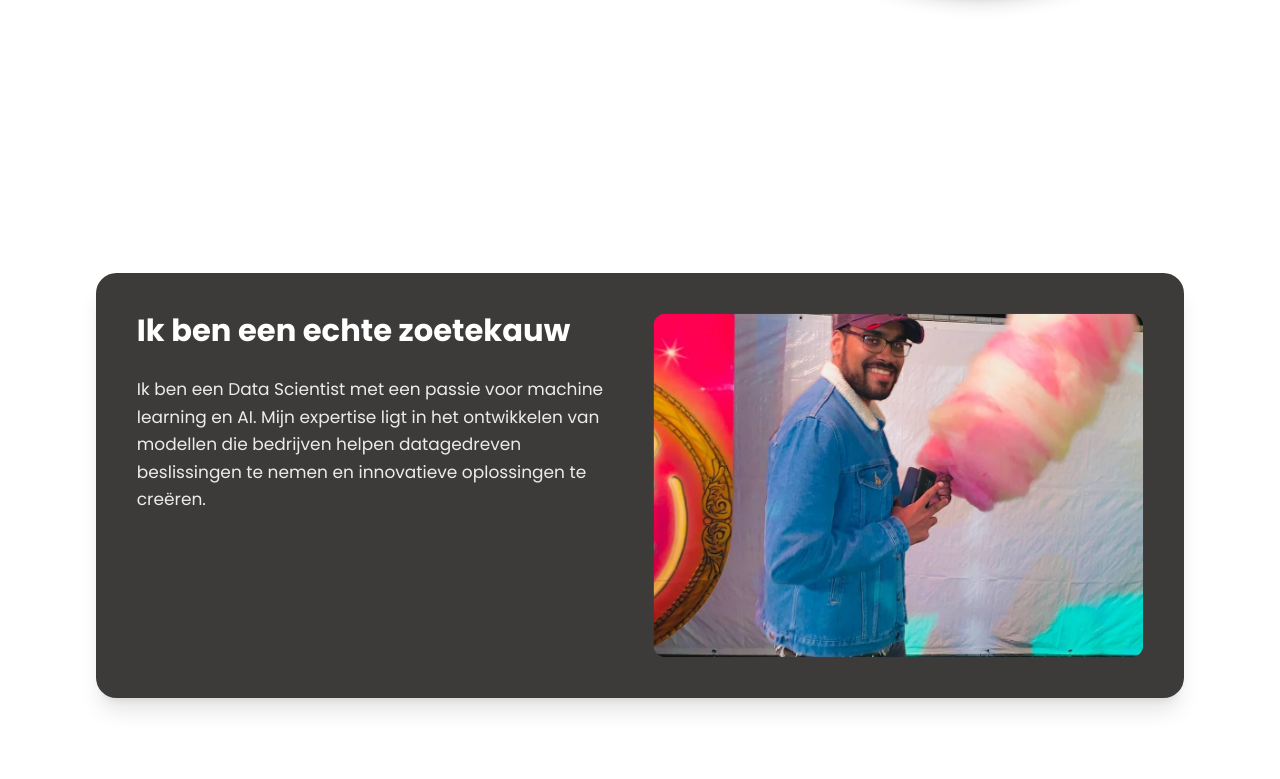
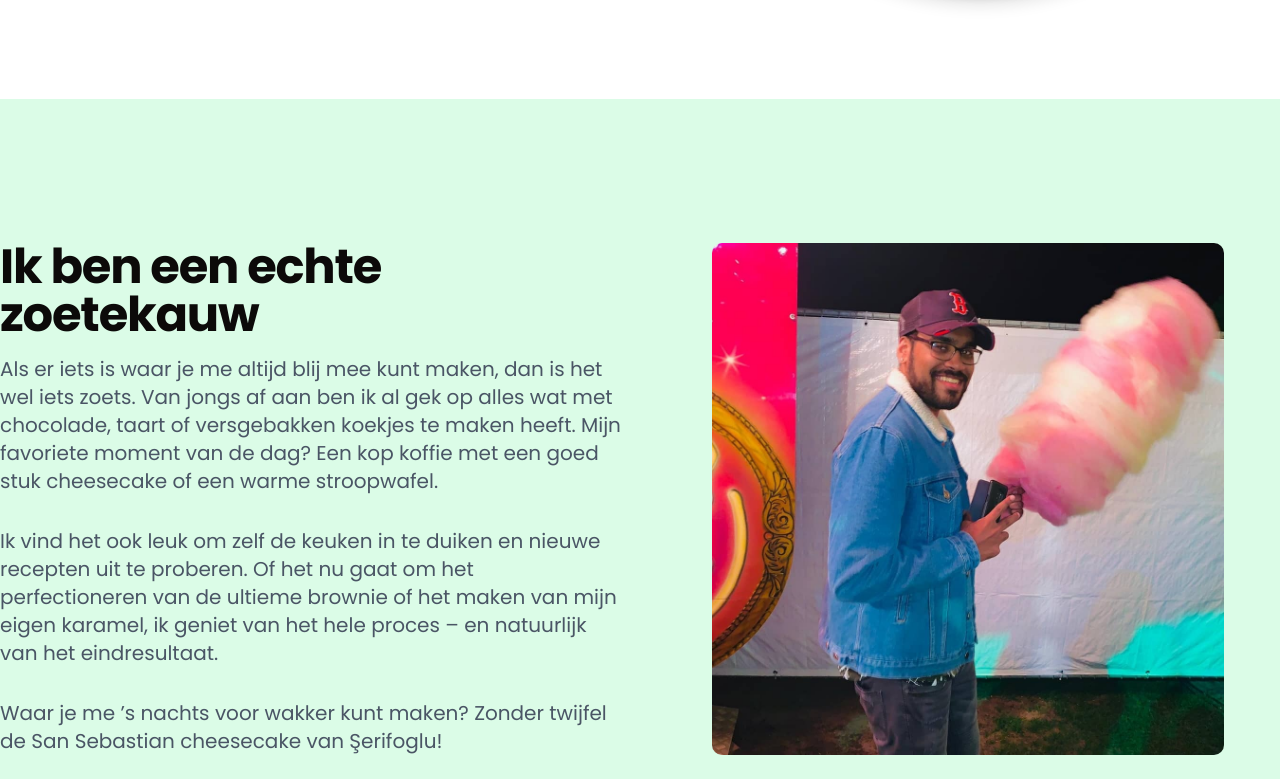
Before and after one commit to IsmailYaman/ajeethmuthu, a Next.js app: page / in a window 1280 px wide. Shown: the part 1501-2280 px from the top of the page. Built offline with nearby package versions, Linux system fonts and the light colour scheme.

Commit message:
Refactor About component: consolidate props, remove AboutCard, and enhance layout structure

```diff
--- a/app/components/About/About.tsx
+++ b/app/components/About/About.tsx
@@ -1,35 +1,106 @@
-"use client";
+import React from 'react';
+import Image from 'next/image';
 
-import React, { useRef } from "react";
-import { useScroll } from "framer-motion";
-import { about } from "@/app/data/data";
-import AboutCard from "./AboutCard";
+export interface AboutData {
+  title: string;
+  description: string;
+  image: string;
+}
 
-const About: React.FC = () => {
-	const container = useRef<HTMLDivElement>(null);
-	const { scrollYProgress } = useScroll({
-		target: container,
-		offset: ["start start", "end end"],
-	});
-	return (
-		<section id="about" className="relative">
-			<div ref={container} className="h-[400vh] relative">
-				{about.map((item, i) => {
-					const targetScale = 1 - (about.length - i) * 0.05;
-					return (
-						<AboutCard
-							key={item.title}
-							item={item}
-							i={i}
-							progress={scrollYProgress}
-							range={[i * 0.25, 1]}
-							targetScale={targetScale}
-						/>
-					);
-				})}
-			</div>
-		</section>
-	);
+interface AboutProps {
+  data: AboutData;
+  imageFirst?: boolean;
+  containerClassName?: string;
+  textContainerClassName?: string;
+  imageContainerClassName?: string;
+  titleClassName?: string;
+  descriptionClassName?: string;
+  imageClassName?: string;
+  // These props are here to match your existing structure but not used
+  title: string;
+  description: string;
+  imageSrc: string;
+  imageAlt: string;
+}
+
+const About: React.FC<AboutProps> = ({
+  data,
+  imageFirst = false,
+  containerClassName = "",
+  textContainerClassName = "",
+  imageContainerClassName = "",
+  titleClassName = "",
+  descriptionClassName = "",
+  imageClassName = "",
+  // Unused props
+  title: _,
+  description: __,
+  imageSrc: ___,
+  imageAlt: ____,
+}) => {
+  // Default classes for each element
+  const defaultContainerClass = "flex flex-col md:flex-row w-full gap-8 h-screen py-12";
+  const defaultTextContainerClass = "flex flex-col justify-center space-y-4 md:w-1/2";
+  const defaultImageContainerClass = "flex justify-center items-center md:w-1/2";
+  const defaultTitleClass = "text-3xl md:text-4xl lg:text-5xl font-bold tracking-tight";
+  const defaultDescriptionClass = "text-lg md:text-xl text-gray-600";
+  const defaultImageClass = "rounded-lg object-cover w-full h-auto max-w-lg";
+
+  // Combine default and custom classes
+  const combinedContainerClass = `${defaultContainerClass} ${containerClassName}`;
+  const combinedTextContainerClass = `${defaultTextContainerClass} ${textContainerClassName}`;
+  const combinedImageContainerClass = `${defaultImageContainerClass} ${imageContainerClassName}`;
+  const combinedTitleClass = `${defaultTitleClass} ${titleClassName}`;
+  const combinedDescriptionClass = `${defaultDescriptionClass} ${descriptionClassName}`;
+  const combinedImageClass = `${defaultImageClass} ${imageClassName}`;
+
+  // Function to split text into paragraphs
+  const renderParagraphs = (text: string) => {
+    return text.split('\n\n').map((paragraph, index) => (
+      <p key={index} className={`${combinedDescriptionClass} ${index > 0 ? 'mt-4' : ''}`}>
+        {paragraph}
+      </p>
+    ));
+  };
+
+  // Create text content section
+  const textContent = (
+    <div className={combinedTextContainerClass}>
+      <h2 className={combinedTitleClass}>{data.title}</h2>
+      {renderParagraphs(data.description)}
+    </div>
+  );
+
+
+
+  // Create image section
+  const imageContent = (
+    <div className={combinedImageContainerClass}>
+      <Image
+        src={data.image}
+        alt={data.title}
+        width={600}
+        height={400}
+        className={combinedImageClass}
+      />
+    </div>
+  );
+
+  return (
+    <div className={combinedContainerClass}>
+      {imageFirst ? (
+        <>
+          {imageContent}
+          {textContent}
+        </>
+      ) : (
+        <>
+          {textContent}
+          {imageContent}
+        </>
+      )}
+    </div>
+  );
 };
 
 export default About;
--- a/app/components/About/AboutCard.tsx
+++ /dev/null
@@ -1,96 +0,0 @@
-import React, { useRef } from "react";
-import { motion, useTransform } from "framer-motion";
-import Image from "next/image";
-import { About } from "@/app/types/data";
-
-interface AboutCardProps {
-  item: About;
-  i: number;
-  progress: any;
-  range: number[];
-  targetScale: number;
-
-}
-
-const AboutCard: React.FC<AboutCardProps> = ({ item, i, progress, range, targetScale }) => {
-  const container = useRef<HTMLDivElement>(null);
-
-  const slideInFromLeft = {
-    hidden: { x: "-50px", opacity: 0 },
-    visible: {
-      x: 0,
-      opacity: 1,
-      transition: {
-        type: "spring",
-        stiffness: 200,
-        damping: 50,
-      },
-    },
-  };
-
-  const scale = useTransform(progress, range, [1, targetScale]);
-
-  return (
-    <div ref={container} className="h-screen flex items-center justify-center sticky top-0">
-      <motion.div
-        style={{
-          scale,
-          top: `calc(3vh + ${i * 25}px)`,
-        }}
-        className="
-          flex flex-col relative
-          w-full max-w-7xl
-          h-[700px] sm:h-[500px]
-          rounded-3xl p-6 sm:p-8 md:p-12
-          bg-stone-950/80
-          shadow-xl backdrop-blur-sm
-          origin-top
-          transition-colors duration-300
-          hover:from-primary/ hover:to-primary
-        "
-      >
-        <div className="flex flex-col md:flex-row gap-8 h-full">
-          <div className="space-y-4 sm:space-y-6 md:space-y-8 md:w-1/2">
-            <div className="space-y-2 sm:space-y-3">
-              <motion.h2
-                initial="hidden"
-                animate="visible"
-                variants={slideInFromLeft}
-                className="text-2xl sm:text-3xl md:text-4xl font-bold text-white"
-              >
-                {item.title}
-              </motion.h2>
-            </div>
-
-            <motion.div
-              initial="hidden"
-              animate="visible"
-              variants={slideInFromLeft}
-              className="space-y-4 sm:space-y-6"
-            >
-              <p className="text-base sm:text-lg md:text-xl text-white/90 leading-relaxed">
-                {item.description}
-              </p>
-            </motion.div>
-          </div>
-
-          <motion.div
-            initial="hidden"
-            animate="visible"
-            variants={slideInFromLeft}
-            className="md:w-1/2 relative h-48 md:h-full rounded-xl overflow-hidden"
-          >
-            <Image
-              src={item.image}
-              alt={item.title}
-              fill
-              className="object-cover"
-            />
-          </motion.div>
-        </div>
-      </motion.div>
-    </div>
-  );
-};
-
-export default AboutCard;
--- a/app/data/data.tsx
+++ b/app/data/data.tsx
@@ -1,56 +1,55 @@
 import { Intro, ContactContent, ExperienceContent, ExpertiseContent, NavigationContent, About } from "../types/data";
-
 
 export const intro: Intro = {
 	greeting: "Hi, Ajeeth hier",
 	introduction: "Ik ben een",
 	profession: ["Data Scientist", "Data Steward", "Business Analist", "Informatie Analist"],
-    description: "Met passie voor machine learning en AI, transformeer ik complexe data in waardevolle inzichten. Mijn expertise ligt in het ontwikkelen van modellen die bedrijven helpen datagedreven beslissingen te nemen en innovatieve oplossingen te creëren.",
+	description:
+		"Met passie voor machine learning en AI, transformeer ik complexe data in waardevolle inzichten. Mijn expertise ligt in het ontwikkelen van modellen die bedrijven helpen datagedreven beslissingen te nemen en innovatieve oplossingen te creëren.",
 	socialLinks: [
 		{
 			name: "LinkedIn",
 			url: "https://linkedin.com/in/yourusername",
-        isPrimary: true
+			isPrimary: true,
 		},
 		{
 			name: "Contact",
 			url: "#contact",
-        isPrimary: false
-      }
-    ]
+			isPrimary: false,
+		},
+	],
 };
 export const about: About[] = [
 	{
 		title: "Ik ben een echte zoetekauw",
-        description: "Ik ben een Data Scientist met een passie voor machine learning en AI. Mijn expertise ligt in het ontwikkelen van modellen die bedrijven helpen datagedreven beslissingen te nemen en innovatieve oplossingen te creëren.",
-        image: "/img/overmij1.jpg"
+		description: `Als er iets is waar je me altijd blij mee kunt maken, dan is het wel iets zoets. Van jongs af aan ben ik al gek op alles wat met chocolade, taart of versgebakken koekjes te maken heeft. Mijn favoriete moment van de dag? Een kop koffie met een goed stuk cheesecake of een warme stroopwafel. \n\nIk vind het ook leuk om zelf de keuken in te duiken en nieuwe recepten uit te proberen. Of het nu gaat om het perfectioneren van de ultieme brownie of het maken van mijn eigen karamel, ik geniet van het hele proces – en natuurlijk van het eindresultaat. \n\nWaar je me ’s nachts voor wakker kunt maken? Zonder twijfel de San Sebastian cheesecake van Şerifoglu!`,
+		image: "/img/overmij1.jpg",
 	},
 	{
 		title: "Ik ben een plasmadonor",
-        description: "Ik ben een Data Scientist met een passie voor machine learning en AI. Mijn expertise ligt in het ontwikkelen van modellen die bedrijven helpen datagedreven beslissingen te nemen en innovatieve oplossingen te creëren.",
-        image: "/img/overmij2.jpg"
+		description:
+			"Bloedplasma doneren is iets waar ik bewust voor heb gekozen, omdat ik graag een steentje bijdraag aan de gezondheid van anderen. Met een kleine moeite kan ik levens redden en mensen helpen die afhankelijk zijn van medicijnen op basis van plasma. Het mooie is dat mijn lichaam het plasma zelf weer aanvult, waardoor ik regelmatig kan doneren zonder dat het me iets kost – behalve een klein beetje tijd. \n\nElke donatie voelt als een waardevolle bijdrage, en het geeft me een goed gevoel om te weten dat mijn plasma wordt gebruikt voor mensen met afweerstoornissen, bloedziekten of ernstige brandwonden. Het is een kleine daad met een grote impact.",
+		image: "/img/overmij2.jpg",
 	},
 	{
 		title: "Ik hou van reizen",
-        description: "Ik ben een Data Scientist met een passie voor machine learning en AI. Mijn expertise ligt in het ontwikkelen van modellen die bedrijven helpen datagedreven beslissingen te nemen en innovatieve oplossingen te creëren.",
-        image: "/img/overmij3.jpg"
+		description:
+			"Nieuwe plekken ontdekken, andere culturen ervaren en even loskomen van de dagelijkse routine – dat is waarom ik van reizen hou. Of het nu gaat om een stedentrip naar een bruisende metropool of een rustige vakantie in de natuur, ik geniet van de vrijheid en het avontuur dat reizen met zich meebrengt. \n\nElke reis brengt iets unieks met zich mee. De ene keer proef ik lokale gerechten op een markt in een onbekende stad, de andere keer bewonder ik adembenemende landschappen die ik alleen van foto’s kende. Reizen verruimt mijn blik en laat me telkens weer nieuwe perspectieven ontdekken. \n\nMijn favoriete bestemmingen zijn die waar cultuur, natuur en gastronomie samenkomen. Of ik nu door smalle straatjes in een historisch centrum wandel of een zonsopgang bewonder vanaf een bergtop, het zijn die momenten die het reizen zo speciaal maken.",
+		image: "/img/overmij3.jpg",
 	},
-
-
 ];
-
 
 export const navigation: NavigationContent = {
 	logo: {
 		text: "Ajeeth",
-      highlight: "Muthu"
+		highlight: "Muthu",
 	},
 	links: [
 		{ name: "Over mij", href: "#over-mij" },
 		{ name: "Ervaring", href: "#ervaring" },
 		{ name: "Expertise", href: "#expertise" },
-      { name: "Contact", href: "#contact" }
-    ]
+		{ name: "Contact", href: "#contact" },
+	],
 };
 
 export const experience: ExperienceContent = {
@@ -58,48 +57,52 @@ export const intro: Intro = {
 		{
 			title: "VMBO Kader Handel & Administratie",
 			company: "Veurs Voorburg College",
-                description: "Tijdens mijn tijd op het Veurs Voorburg College heb ik een breed scala aan administratieve vaardigheden ontwikkeld. Ik heb praktische ervaring opgedaan in het beheren en opstellen van zakelijke documenten (pakbon, vrachtbrief, etc), het organiseren van voorraad, en het opstellen van financiële overzichten. Deze taken hebben mij inzicht gegeven in de basisprincipes van bedrijfsadministratie",
-                year: "2010"
+			description:
+				"Tijdens mijn tijd op het Veurs Voorburg College heb ik een breed scala aan administratieve vaardigheden ontwikkeld. Ik heb praktische ervaring opgedaan in het beheren en opstellen van zakelijke documenten (pakbon, vrachtbrief, etc), het organiseren van voorraad, en het opstellen van financiële overzichten. Deze taken hebben mij inzicht gegeven in de basisprincipes van bedrijfsadministratie",
+			year: "2010",
 		},
 		{
 			title: "MBO 4 Applicatieontwikkelaar",
 			company: "ROC Mondriaan",
-                description:"Mijn opleiding aan het ROC Mondriaan heeft me voorzien van een solide basis in zowel front-end als back-end ontwikkeling. Gedurende de opleiding heb ik het volledige proces doorlopen, van het initiële idee (van de klant) tot de uiteindelijke website. Dit proces bestond niet alleen uit het bouwen en opmaken van webpagina’s maar ook het modelleren en opzetten van databases. Daarnaast heb ik gewerkt met diverse programmeer- talen, waaronder HTML5, CSS3, JavaScript, PHP en SQL.",
-                year: "2015"
+			description:
+				"Mijn opleiding aan het ROC Mondriaan heeft me voorzien van een solide basis in zowel front-end als back-end ontwikkeling. Gedurende de opleiding heb ik het volledige proces doorlopen, van het initiële idee (van de klant) tot de uiteindelijke website. Dit proces bestond niet alleen uit het bouwen en opmaken van webpagina’s maar ook het modelleren en opzetten van databases. Daarnaast heb ik gewerkt met diverse programmeer- talen, waaronder HTML5, CSS3, JavaScript, PHP en SQL.",
+			year: "2015",
 		},
 		{
 			title: "Stage als Applicatieontwikkelaar",
 			company: "Armand IT Services",
-                description:"Tijdens mijn stage bij Armand IT Services speelde ik een leidende rol als projectleider in een team van mede-stagiairs. Samen hebben we meerdere websites ontwikkeld met HTML5, CSS3, JavaScript, PHP en WordPress. Een van deze websites was intern gericht op het bijhouden van de uren van medewerkers. Daarnaast heb ik bijgedragen aan het oplossen van digitale vraagstukken voor klanten en heb ik ondersteuning geboden bij de reparatie van computers, laptops en mobiele telefoons.",
-                year: "2017"
+			description:
+				"Tijdens mijn stage bij Armand IT Services speelde ik een leidende rol als projectleider in een team van mede-stagiairs. Samen hebben we meerdere websites ontwikkeld met HTML5, CSS3, JavaScript, PHP en WordPress. Een van deze websites was intern gericht op het bijhouden van de uren van medewerkers. Daarnaast heb ik bijgedragen aan het oplossen van digitale vraagstukken voor klanten en heb ik ondersteuning geboden bij de reparatie van computers, laptops en mobiele telefoons.",
+			year: "2017",
 		},
 		{
 			title: "Stage als Applicatieontwikkelaar",
 			company: "Installatietechniek Haaglanden",
-                description: "Bij Installatietechniek Haaglanden lag mijn focus voornamelijk op webontwikkeling en IT-ondersteuning. Ik heb een concept ontwikkeld voor de website van Installatietechniek Haaglanden en een prototype website voor voorraadbeheer. Deze websites heb ik gebouwd met behulp van HTML5, CSS3, JavaScript, PHP en WordPress. Daarnaast fungeerde ik als het aanspreekpunt voor IT-vraagstukken binnen het bedrijf en bood ik ondersteuning bij incidentele IT-problemen.",
-                year: "2017"
+			description:
+				"Bij Installatietechniek Haaglanden lag mijn focus voornamelijk op webontwikkeling en IT-ondersteuning. Ik heb een concept ontwikkeld voor de website van Installatietechniek Haaglanden en een prototype website voor voorraadbeheer. Deze websites heb ik gebouwd met behulp van HTML5, CSS3, JavaScript, PHP en WordPress. Daarnaast fungeerde ik als het aanspreekpunt voor IT-vraagstukken binnen het bedrijf en bood ik ondersteuning bij incidentele IT-problemen.",
+			year: "2017",
 		},
 		{
 			title: "Bachelor HBO-ICT Business & Data Management",
 			company: "De Haagse Hogeschool",
-                description: "Mijn studie aan de Haagse Hogeschool omvatte een breed scala aan vakken gericht op het begrijpen en verbeteren van bedrijfsprocessen, het toepassen van IT-strategieën, uitvoeren van een onderzoek, het vertalen van IT-vraagstukken naar gerichte oplossingen, het bouwen van dashboards en het analyseren van data. Tijdens deze vakken heb ik verschillende projecten uitgevoerd voor echte bedrijven zoals Gillz, Kinetic en KLM. Deze projecten waren leuk om uit te voeren en hebben mij waardevolle praktijkervaring opgeleverd.",
-                year: "2018"
+			description:
+				"Mijn studie aan de Haagse Hogeschool omvatte een breed scala aan vakken gericht op het begrijpen en verbeteren van bedrijfsprocessen, het toepassen van IT-strategieën, uitvoeren van een onderzoek, het vertalen van IT-vraagstukken naar gerichte oplossingen, het bouwen van dashboards en het analyseren van data. Tijdens deze vakken heb ik verschillende projecten uitgevoerd voor echte bedrijven zoals Gillz, Kinetic en KLM. Deze projecten waren leuk om uit te voeren en hebben mij waardevolle praktijkervaring opgeleverd.",
+			year: "2018",
 		},
 		{
 			title: "Stage als Data (Migratie) Analist",
 			company: "De Volksbank",
 			description: `Tijdens mijn tijd bij de Volksbank werkte ik aan een project met de hoofdvraag: "Hoe kan de migratie van SAS BI naar Tableau succesvol worden uitgevoerd?" De Volksbank had al geruime tijd de wens om SAS BI volledig uit te faseren binnen hun organisatie. Echter, dit bleek niet haalbaar vanwege het grote aantal rapportages dat nog steeds in SAS BI stonden. Om dit doel te kunnen bereiken, moesten alle rapportages geïdentificeerd en overgebracht worden naar Tableau. Daarom heb ik een uitgebreid onderzoeksrapport en een gedetailleerd migratieplan opgesteld. Gedurende het project heb ik verschillende technieken toegepast, waaronder stakeholderanalyse, probleemanalyse, het OCAI-model, weerstandsanalyse, het Business Maturity Model, Data Matrix, en risicoanalyse. Uiteindelijk leverde ik een uitvoerbaar migratieplan en roadmap op om de transitie soepel te laten verlopen.`,
-                year: "2020"
+			year: "2020",
 		},
 		{
 			title: "Stage Data Stewart",
 			company: "Gemeente Den Haag",
 			description: `Tijdens mijn stage bij de Gemeente Den Haag heb ik een project mogen uitvoeren gericht was op het verbeteren van de datakwaliteit binnen de Jeugdgezondheidszorg (JGZ). De centrale vraag van het project was: "Welke stappen zijn vereist om het monitoren en rapporteren van de datakwaliteit te implementeren binnen de JGZ?" De opdrachtgever wilde inzicht krijgen in de kansen op het gebied van data en hoe deze benut kunnen worden. Om hier antwoord op te geven heb ik een een uitgebreid onderzoeksrapport met aanbeveling opgeleverd aan de JGZ. Gedurende het project heb ik diverse technieken en methodieken toegepast, waaronder stakeholderanalyse, probleemanalyse, DMA-DMBOK (NORA Online), het Data Maturity Model, de LEAN Methode en het Veranderkompas.`,
-                year: "2023"
+			year: "2023",
 		},
-      ]
-  }
-
+	],
+};
 
 export const expertise: ExpertiseContent = {
 	// You can add expertise data here when you build that section
--- a/app/page.tsx
+++ b/app/page.tsx
@@ -1,26 +1,44 @@
 import About from "./components/About/About";
-import Experience from "./components/Experience";
 import Intro from "./components/Intro";
 import Personalia from "./components/Personalia";
 import Section from "./components/Section";
+import { about } from "./data/data";
 
 export default function Home() {
 	return (
 		<main className="flex flex-col mx-auto w-full">
 			<div className="wrapper">
-				<section className="text-white  h-screen  w-full grid place-content-center sticky top-0">
+				<section className="text-stone-950 h-screen w-full sticky top-0">
 					<Intro />
 				</section>
-				<section className="text-white  h-screen bg-white w-full  sticky top-0">
+				<section id="" className="text-stone-950 h-screen bg-white w-full sticky top-0">
 					<div className="max-w-7xl justify-items-center mx-auto">
 						<Personalia />
 					</div>
 				</section>
-				<section className="text-white  h-screen bg-white w-full  sticky top-0">
-					<div className="max-w-7xl justify-items-center mx-auto">
-						<About />
-					</div>
-				</section>
+				{about.map((item, index) => (
+					<Section
+						key={index}
+						className={`text-stone-950 h-screen w-full sticky top-0 ${
+							index % 2 === 0 ? "bg-green-100" : "bg-stone-50"
+						}`}
+						// animationType={index % 2 === 0 ? "slideLeft" : "slideRight"}
+						animationType={"none"}
+						delay={0.2}
+						fullHeight={true}
+					>
+						<div className="max-w-7xl h-screen items-center mx-auto">
+							<About
+								data={item}
+								imageFirst={index % 2 === 1}
+								title=""
+								description=""
+								imageSrc=""
+								imageAlt=""
+							/>
+						</div>
+					</Section>
+				))}
 			</div>
 		</main>
 	);
```
Also changed, not shown: app/components/Personalia.tsx (+21 -32 lines), app/components/Section.tsx (+16 -23 lines), app/types/data.ts (+25 -0 lines). Lines whose indentation alone changed are shown as unchanged.
